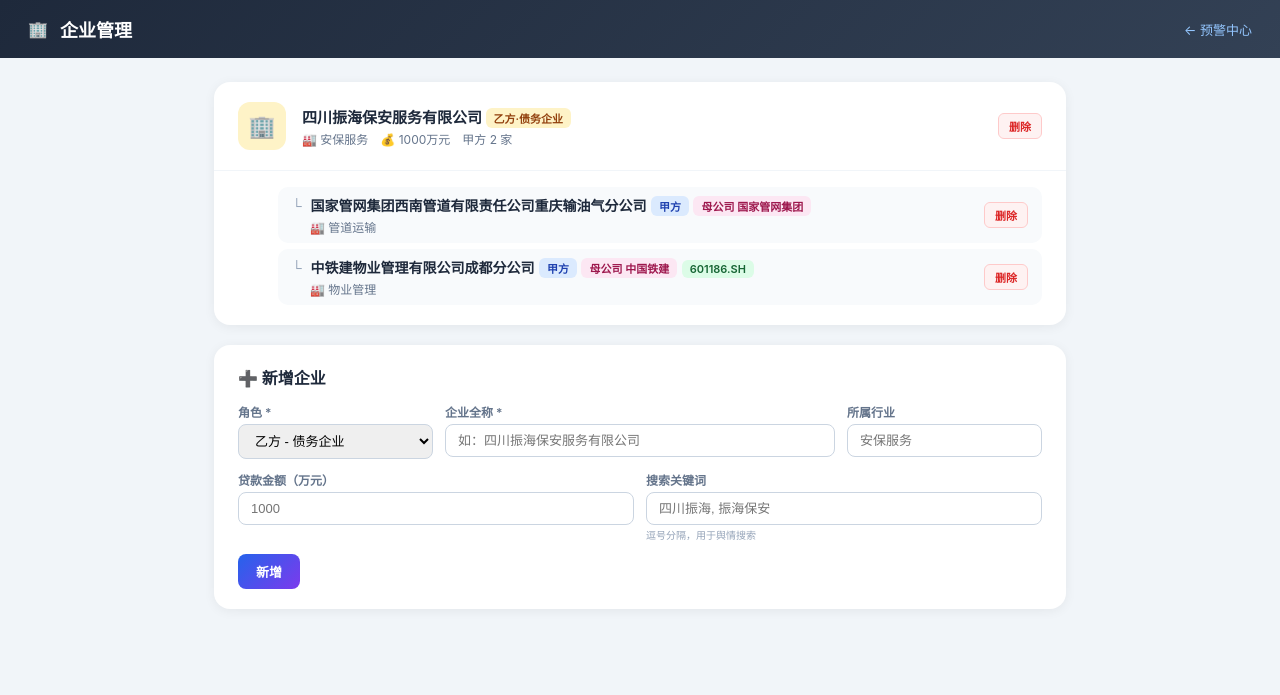
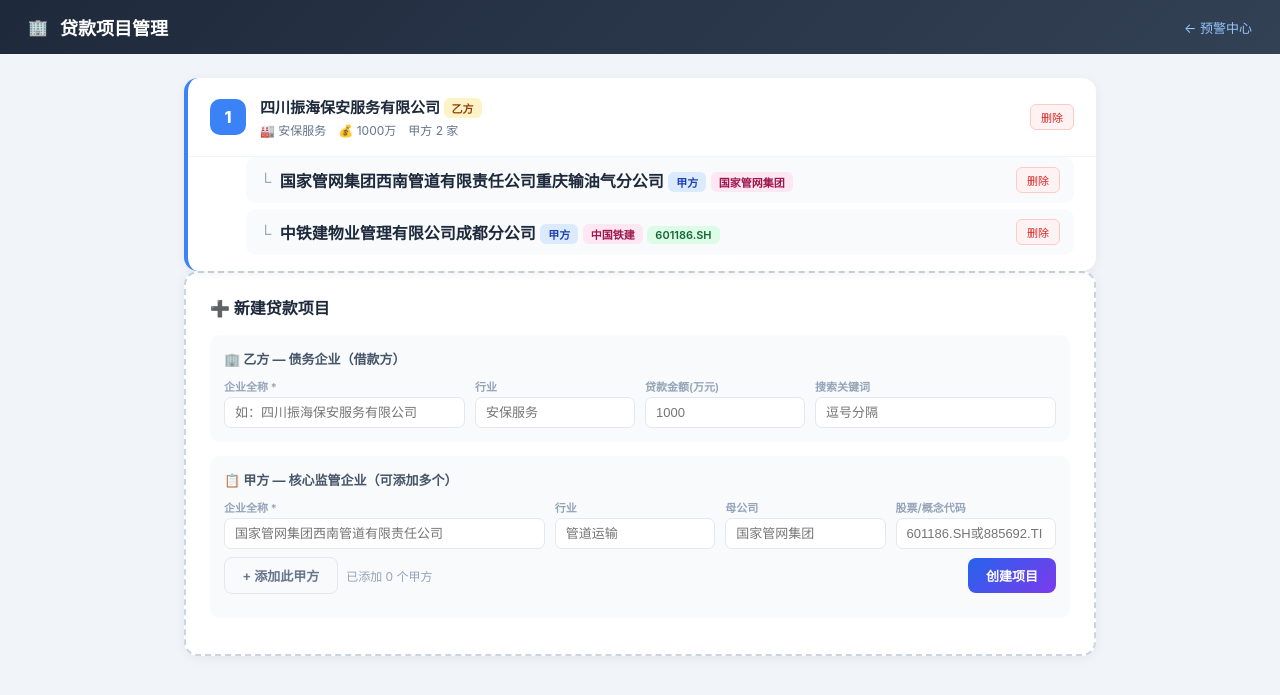
Before and after one commit to qipy2026/AIDeepresearch, a FastAPI app: page /enterprises in a window 1280 px wide. Shown: the top 695 px of the page. Run offline with FastAPI, Linux system fonts and the light colour scheme; some libraries are stand-ins or nearby versions.

Commit message:
feat: project-based batch entry — debtor+parties in one form
- '新建贷款项目' form: enter debtor + multiple parties at once
- Party preview with inline add/remove before submit
- Color-coded project cards (8-color palette)
- Clean project grid layout with sequence numbers
Co-Authored-By: Claude <noreply@anthropic.com>

```diff
--- a/backend/src/templates/enterprises.html
+++ b/backend/src/templates/enterprises.html
@@ -3,246 +3,234 @@
 <head>
 <meta charset="utf-8">
 <meta name="viewport" content="width=device-width, initial-scale=1">
-<title>企业管理 - 贷后监管</title>
+<title>贷款项目管理 - 贷后监管</title>
 <style>
 * { box-sizing: border-box; margin: 0; padding: 0; }
 body { font-family: -apple-system, BlinkMacSystemFont, 'Segoe UI', sans-serif; background: #f1f5f9; color: #1e293b; }
-.header { background: linear-gradient(135deg, #1e293b, #334155); color: #fff; padding: 16px 28px; display: flex; align-items: center; gap: 12px; }
-.header h1 { font-size: 18px; font-weight: 700; }
-.container { max-width: 900px; margin: 0 auto; padding: 24px; }
+.header { background: linear-gradient(135deg,#1e293b,#334155); color:#fff; padding:14px 28px; display:flex; align-items:center; gap:12px; }
+.header h1 { font-size:18px; font-weight:700; }
+a.back { color:#93c5fd; font-size:13px; text-decoration:none; }
+.container { max-width:960px; margin:0 auto; padding:24px; }
 
-/* 项目卡片 */
-.project-card { background: #fff; border-radius: 16px; margin-bottom: 20px; box-shadow: 0 2px 12px rgba(0,0,0,.06); overflow: hidden; }
-.project-header { padding: 20px 24px; display: flex; align-items: center; gap: 16px; border-bottom: 1px solid #f1f5f9; }
-.project-icon { width: 48px; height: 48px; border-radius: 12px; display: flex; align-items: center; justify-content: center; font-size: 22px; }
-.project-icon.debtor { background: #fef3c7; }
-.project-body { padding: 16px 24px 20px; }
-.project-row { display: flex; align-items: center; justify-content: space-between; padding: 10px 0; }
-.project-row + .project-row { border-top: 1px solid #f8fafc; }
-.project-name { font-weight: 600; font-size: 14px; }
-.project-meta { font-size: 12px; color: #64748b; display: flex; gap: 12px; margin-top: 2px; }
-.tag { display: inline-flex; padding: 2px 8px; border-radius: 6px; font-size: 11px; font-weight: 600; }
-.tag-debtor { background: #fef3c7; color: #92400e; }
-.tag-party-a { background: #dbeafe; color: #1e40af; }
-.tag-parent { background: #fce7f3; color: #9d174d; }
-.tag-stock { background: #dcfce7; color: #166534; }
+/* 项目网格 */
+.projects-grid { display:flex; flex-direction:column; gap:20px; }
+.project-card { background:#fff; border-radius:14px; box-shadow:0 2px 12px rgba(0,0,0,.06); overflow:hidden; border-left:4px solid #e2e8f0; }
+.project-card:nth-child(1) { border-left-color:#3b82f6; }
+.project-card:nth-child(2) { border-left-color:#8b5cf6; }
+.project-card:nth-child(3) { border-left-color:#06b6d4; }
+.project-card:nth-child(4) { border-left-color:#f59e0b; }
+.project-card:nth-child(5) { border-left-color:#10b981; }
+.project-card:nth-child(6) { border-left-color:#ef4444; }
+.project-card:nth-child(7) { border-left-color:#ec4899; }
+.project-card:nth-child(8) { border-left-color:#6366f1; }
 
-/* 甲方行（缩进） */
-.party-row { margin-left: 40px; padding: 8px 14px; background: #f8fafc; border-radius: 10px; display: flex; align-items: center; justify-content: space-between; gap: 12px; }
-.party-row + .party-row { margin-top: 6px; }
-.party-row .arrow { color: #94a3b8; font-size: 14px; margin-right: 4px; }
+.project-head { padding:18px 22px; display:flex; align-items:center; gap:14px; cursor:pointer; }
+.project-head:hover { background:#fafbfc; }
+.project-head .num { width:36px; height:36px; border-radius:10px; display:flex; align-items:center; justify-content:center; font-weight:800; font-size:16px; color:#fff; }
+.project-head .info { flex:1; }
+.project-head .info .name { font-weight:700; font-size:15px; }
+.project-head .info .meta { font-size:12px; color:#64748b; display:flex; gap:12px; margin-top:3px; }
+.project-body { padding:0 22px 16px 22px; border-top:1px solid #f1f5f9; }
 
-/* 表单 */
-.add-card { background: #fff; border-radius: 16px; padding: 20px 24px; box-shadow: 0 2px 12px rgba(0,0,0,.06); }
-.add-card h2 { font-size: 16px; margin-bottom: 14px; display: flex; align-items: center; gap: 8px; }
-.form-row { display: flex; gap: 12px; margin-bottom: 12px; flex-wrap: wrap; }
-.form-field { flex: 1; min-width: 180px; }
-.form-field label { display: block; font-size: 12px; font-weight: 600; color: #64748b; margin-bottom: 4px; }
-.form-field input, .form-field select { width: 100%; padding: 8px 12px; border: 1px solid #cbd5e1; border-radius: 8px; font-size: 13px; }
-.form-field input:focus, .form-field select:focus { outline: none; border-color: #3b82f6; box-shadow: 0 0 0 3px rgba(59,130,246,.1); }
-.form-field .hint { font-size: 10px; color: #94a3b8; margin-top: 2px; }
+/* 甲方行 */
+.party-row { margin-left:36px; padding:10px 14px; background:#f8fafc; border-radius:10px; display:flex; align-items:center; justify-content:space-between; gap:10px; }
+.party-row + .party-row { margin-top:6px; }
+.party-row .arrow { color:#94a3b8; margin-right:4px; }
 
-.btn { padding: 8px 18px; border-radius: 8px; font-size: 13px; font-weight: 600; cursor: pointer; border: none; transition: .15s; }
-.btn-primary { background: linear-gradient(135deg,#2563eb,#7c3aed); color: #fff; }
-.btn-primary:hover { opacity: 0.9; }
-.btn-sm { padding: 4px 10px; font-size: 11px; border-radius: 6px; background: #fef2f2; color: #dc2626; border: 1px solid #fecaca; cursor: pointer; }
-.btn-ghost { background: none; border: 1px solid #cbd5e1; color: #64748b; }
-.empty { text-align: center; padding: 60px 20px; color: #94a3b8; }
-.empty .icon { font-size: 48px; margin-bottom: 12px; }
+.tag { display:inline-flex; padding:2px 8px; border-radius:6px; font-size:11px; font-weight:600; }
+.tag-debtor { background:#fef3c7; color:#92400e; }
+.tag-party-a { background:#dbeafe; color:#1e40af; }
+.tag-parent { background:#fce7f3; color:#9d174d; }
+.tag-stock { background:#dcfce7; color:#166534; }
 
-.msg { padding: 8px 14px; border-radius: 8px; font-size: 13px; margin-top: 10px; display: none; }
-.msg.ok { display: block; background: #dcfce7; color: #166534; }
-.msg.err { display: block; background: #fee2e2; color: #991b1b; }
+.btn-sm { padding:4px 10px; font-size:11px; border-radius:6px; background:#fef2f2; color:#dc2626; border:1px solid #fecaca; cursor:pointer; }
 
-a.back { color: #93c5fd; font-size: 13px; text-decoration: none; }
+/* 新建项目表单 */
+.add-card { background:#fff; border-radius:14px; padding:22px 24px; box-shadow:0 2px 12px rgba(0,0,0,.06); border:2px dashed #cbd5e1; }
+.add-card h2 { font-size:16px; margin-bottom:16px; }
+.form-section { margin-bottom:14px; padding:14px; background:#f8fafc; border-radius:10px; }
+.form-section h3 { font-size:13px; font-weight:700; margin-bottom:10px; color:#475569; display:flex; align-items:center; gap:6px; }
+.form-row { display:flex; gap:10px; flex-wrap:wrap; }
+.form-field { flex:1; min-width:160px; }
+.form-field label { display:block; font-size:11px; font-weight:600; color:#94a3b8; margin-bottom:3px; }
+.form-field input, .form-field select { width:100%; padding:7px 10px; border:1px solid #e2e8f0; border-radius:7px; font-size:13px; background:#fff; }
+.form-field input:focus, .form-field select:focus { outline:none; border-color:#3b82f6; }
+.hint { font-size:10px; color:#cbd5e1; margin-top:2px; }
+
+.btn { padding:8px 18px; border-radius:8px; font-size:13px; font-weight:600; cursor:pointer; border:none; }
+.btn-primary { background:linear-gradient(135deg,#2563eb,#7c3aed); color:#fff; }
+.btn-primary:hover { opacity:.9; }
+.btn-outline { background:transparent; border:1px solid #e2e8f0; color:#64748b; }
+.btn-outline:hover { border-color:#3b82f6; color:#3b82f6; }
+
+.msg { padding:8px 14px; border-radius:8px; font-size:13px; margin-top:10px; display:none; }
+.msg.ok { display:block; background:#dcfce7; color:#166534; }
+.msg.err { display:block; background:#fee2e2; color:#991b1b; }
+.empty { text-align:center; padding:60px 20px; color:#94a3b8; }
 </style>
 </head>
 <body>
 
 <div class="header">
-  <span>🏢</span><h1>企业管理</h1>
+  <span>🏢</span><h1>贷款项目管理</h1>
   <span style="flex:1"></span>
   <a class="back" href="/warnings">← 预警中心</a>
 </div>
 
 <div class="container">
-  <!-- 项目列表（卡片式） -->
-  <div id="projectList"></div>
+  <!-- 项目列表 -->
+  <div class="projects-grid" id="projectList"></div>
 
-  <!-- 新增 -->
+  <!-- 新建项目（一次性录入乙方+多个甲方） -->
   <div class="add-card">
-    <h2>➕ 新增企业</h2>
-    <form id="addForm" onsubmit="addEnterprise(event)">
+    <h2>➕ 新建贷款项目</h2>
+
+    <div class="form-section">
+      <h3>🏢 乙方 — 债务企业（借款方）</h3>
       <div class="form-row">
-        <div class="form-field">
-          <label>角色 *</label>
-          <select id="role" onchange="onRoleChange()">
-            <option value="乙方">乙方 - 债务企业</option>
-            <option value="甲方">甲方 - 核心监管企业</option>
-          </select>
-        </div>
-        <div class="form-field" style="flex:2">
-          <label>企业全称 *</label>
-          <input id="name" placeholder="如：四川振海保安服务有限公司" required>
-        </div>
-        <div class="form-field">
-          <label>所属行业</label>
-          <input id="industry" placeholder="安保服务">
-        </div>
+        <div class="form-field" style="flex:2"><label>企业全称 *</label><input id="debtorName" placeholder="如：四川振海保安服务有限公司"></div>
+        <div class="form-field"><label>行业</label><input id="debtorIndustry" placeholder="安保服务"></div>
+        <div class="form-field"><label>贷款金额(万元)</label><input id="debtorAmount" type="number" placeholder="1000"></div>
+        <div class="form-field" style="flex:2"><label>搜索关键词</label><input id="debtorKW" placeholder="逗号分隔"></div>
       </div>
+    </div>
+
+    <div class="form-section">
+      <h3>📋 甲方 — 核心监管企业（可添加多个）</h3>
       <div class="form-row">
-        <div class="form-field" id="debtorField" style="display:none">
-          <label>关联的债务企业（乙方）</label>
-          <input id="debtor" placeholder="属于哪个贷款项目">
-        </div>
-        <div class="form-field" id="loanField">
-          <label>贷款金额（万元）</label>
-          <input id="loanAmount" type="number" placeholder="1000" step="0.01">
-        </div>
-        <div class="form-field" id="parentField" style="display:none">
-          <label>母公司</label>
-          <input id="parent" placeholder="如：中国铁建">
-          <div class="hint">有则填，无风险时可追溯</div>
-        </div>
-        <div class="form-field" id="stockField" style="display:none">
-          <label>母公司股票/概念代码</label>
-          <input id="parentStockCode" placeholder="601186.SH 或 885692.TI">
-          <div class="hint">上市公司填股票代码，否则填概念指数</div>
-        </div>
-        <div class="form-field">
-          <label>搜索关键词</label>
-          <input id="keywords" placeholder="四川振海, 振海保安">
-          <div class="hint">逗号分隔，用于舆情搜索</div>
-        </div>
+        <div class="form-field" style="flex:2"><label>企业全称 *</label><input id="partyName" placeholder="国家管网集团西南管道有限责任公司"></div>
+        <div class="form-field"><label>行业</label><input id="partyIndustry" placeholder="管道运输"></div>
+        <div class="form-field"><label>母公司</label><input id="partyParent" placeholder="国家管网集团"></div>
+        <div class="form-field"><label>股票/概念代码</label><input id="partyStock" placeholder="601186.SH或885692.TI"></div>
       </div>
-      <button type="submit" class="btn btn-primary">新增</button>
-    </form>
+      <div style="margin-top:8px;display:flex;gap:8px;align-items:center;">
+        <button type="button" class="btn btn-outline" onclick="addParty()">+ 添加此甲方</button>
+        <span style="font-size:12px;color:#94a3b8;" id="partyCount">已添加 0 个甲方</span>
+        <span style="flex:1"></span>
+        <button type="button" class="btn btn-primary" onclick="submitProject()">创建项目</button>
+      </div>
+      <div id="partyPreview" style="margin-top:10px;display:flex;flex-direction:column;gap:4px;"></div>
+    </div>
+
     <div id="msg" class="msg"></div>
   </div>
 </div>
 
 <script>
 const API = 'http://127.0.0.1:8080';
+const COLORS = ['#3b82f6','#8b5cf6','#06b6d4','#f59e0b','#10b981','#ef4444','#ec4899','#6366f1'];
+let _pendingParties = [];
 
-function onRoleChange() {
-  const isA = document.getElementById('role').value === '甲方';
-  document.getElementById('debtorField').style.display = isA ? '' : 'none';
-  document.getElementById('parentField').style.display = isA ? '' : 'none';
-  document.getElementById('stockField').style.display = isA ? '' : 'none';
-  document.getElementById('loanField').style.display = isA ? 'none' : '';
+function addParty() {
+  const p = {
+    name: document.getElementById('partyName').value.trim(),
+    industry: document.getElementById('partyIndustry').value.trim(),
+    parent: document.getElementById('partyParent').value.trim(),
+    stock: document.getElementById('partyStock').value.trim(),
+  };
+  if (!p.name) return;
+  _pendingParties.push(p);
+  document.getElementById('partyName').value = '';
+  document.getElementById('partyIndustry').value = '';
+  document.getElementById('partyParent').value = '';
+  document.getElementById('partyStock').value = '';
+  renderPartyPreview();
 }
 
-async function addEnterprise(e) {
-  e.preventDefault();
-  const data = {
-    name: document.getElementById('name').value.trim(),
-    role: document.getElementById('role').value,
-    industry: document.getElementById('industry').value.trim(),
-    loan_amount: document.getElementById('loanAmount').value.trim(),
-    keywords: document.getElementById('keywords').value.trim(),
-    debtor: document.getElementById('debtor').value.trim(),
-    parent: document.getElementById('parent').value.trim(),
-    parent_stock_code: document.getElementById('parentStockCode').value.trim(),
-  };
-  if (!data.name) { showMsg('请输入企业全称', 'err'); return; }
-  try {
-    const resp = await fetch(API + '/api/enterprises', {
-      method: 'POST', headers: {'Content-Type':'application/json'}, body: JSON.stringify(data)
-    });
-    const r = await resp.json();
-    if (r.status === 'ok') { showMsg(`✅ ${data.name} 已添加`, 'ok'); document.getElementById('addForm').reset(); onRoleChange(); loadProjects(); }
-    else { showMsg(r.detail || '失败', 'err'); }
-  } catch(err) { showMsg('网络错误', 'err'); }
+function renderPartyPreview() {
+  document.getElementById('partyCount').textContent = `已添加 ${_pendingParties.length} 个甲方`;
+  document.getElementById('partyPreview').innerHTML = _pendingParties.map((p,i) => `
+    <div style="display:flex;align-items:center;gap:8px;padding:6px 10px;background:#fff;border-radius:6px;font-size:13px;">
+      <span style="color:#64748b;">${i+1}.</span>
+      <span style="font-weight:600;">${p.name}</span>
+      ${p.industry ? `<span style="color:#64748b;font-size:11px;">🏭 ${p.industry}</span>` : ''}
+      ${p.parent ? `<span style="color:#9d174d;font-size:11px;">母:${p.parent}</span>` : ''}
+      ${p.stock ? `<span style="color:#166534;font-size:11px;">${p.stock}</span>` : ''}
+      <span onclick="_pendingParties.splice(${i},1);renderPartyPreview()" style="margin-left:auto;cursor:pointer;color:#ef4444;font-size:16px;">×</span>
+    </div>
+  `).join('');
 }
 
-async function deleteEnterprise(name) {
-  if (!confirm(`删除 ${name}？`)) return;
-  await fetch(API + '/api/enterprises/' + encodeURIComponent(name), { method: 'DELETE' });
+async function submitProject() {
+  const debtor = {
+    name: document.getElementById('debtorName').value.trim(),
+    industry: document.getElementById('debtorIndustry').value.trim(),
+    loan_amount: document.getElementById('debtorAmount').value.trim(),
+    keywords: document.getElementById('debtorKW').value.trim(),
+  };
+  if (!debtor.name) { showMsg('请输入乙方企业名称', 'err'); return; }
+  if (!_pendingParties.length) { showMsg('请至少添加一个甲方', 'err'); return; }
+
+  let ok = 0;
+  // 1. 创建乙方
+  try {
+    const r = await fetch(API+'/api/enterprises',{method:'POST',headers:{'Content-Type':'application/json'},
+      body:JSON.stringify({...debtor, role:'乙方'})});
+    if ((await r.json()).status === 'ok') ok++;
+  } catch(e) {}
+  // 2. 创建甲方
+  for (const p of _pendingParties) {
+    try {
+      const r = await fetch(API+'/api/enterprises',{method:'POST',headers:{'Content-Type':'application/json'},
+        body:JSON.stringify({name:p.name, role:'甲方', industry:p.industry, debtor:debtor.name, parent:p.parent, parent_stock_code:p.stock, keywords:''})});
+      if ((await r.json()).status === 'ok') ok++;
+    } catch(e) {}
+  }
+  showMsg(`✅ 项目创建完成：${ok}家企业`, 'ok');
+  _pendingParties = []; renderPartyPreview();
+  document.getElementById('debtorName').value = '';
+  document.getElementById('debtorIndustry').value = '';
+  document.getElementById('debtorAmount').value = '';
+  document.getElementById('debtorKW').value = '';
   loadProjects();
 }
 
-function showMsg(text, type) {
-  const m = document.getElementById('msg');
-  m.textContent = text; m.className = 'msg ' + type;
-  setTimeout(() => m.className = 'msg', 3000);
-}
+async function deleteEnterprise(name) { if(confirm(`删除 ${name}？`)){await fetch(API+'/api/enterprises/'+encodeURIComponent(name),{method:'DELETE'});loadProjects();}}
+function showMsg(text, type) { const m=document.getElementById('msg'); m.textContent=text; m.className='msg '+type; setTimeout(()=>m.className='msg',3000); }
 
-// ── 项目视图（乙方 + 下级甲方）──
 async function loadProjects() {
-  const resp = await fetch(API + '/api/enterprises');
+  const resp = await fetch(API+'/api/enterprises');
   const data = await resp.json();
   const all = data.enterprises || [];
-  const debtors = all.filter(e => e.role === '乙方');
-  const parties = all.filter(e => e.role === '甲方');
+  const debtors = all.filter(e=>e.role==='乙方');
+  const parties = all.filter(e=>e.role==='甲方');
 
   if (!all.length) {
-    document.getElementById('projectList').innerHTML = '<div class="empty"><div class="icon">📋</div><p>暂无企业，请添加</p></div>';
+    document.getElementById('projectList').innerHTML = '<div class="empty"><p style="font-size:48px;">📋</p><p>暂无项目，请创建</p></div>';
     return;
   }
 
-  let html = '';
-  debtors.forEach(d => {
-    const linked = parties.filter(p => p.debtor === d.name);
-    html += `<div class="project-card">
-      <div class="project-header">
-        <div class="project-icon debtor">🏢</div>
-        <div style="flex:1">
-          <div style="font-weight:700;font-size:15px;">${d.name}
-            <span class="tag tag-debtor">乙方·债务企业</span>
-          </div>
-          <div class="project-meta">
-            ${d.industry ? `<span>🏭 ${d.industry}</span>` : ''}
-            ${d.loan_amount ? `<span>💰 ${d.loan_amount}万元</span>` : ''}
+  document.getElementById('projectList').innerHTML = debtors.map((d,i) => {
+    const linked = parties.filter(p=>p.debtor===d.name);
+    return `<div class="project-card">
+      <div class="project-head">
+        <div class="num" style="background:${COLORS[i%COLORS.length]}">${i+1}</div>
+        <div class="info">
+          <div class="name">${d.name} <span class="tag tag-debtor">乙方</span></div>
+          <div class="meta">
+            ${d.industry?`<span>🏭 ${d.industry}</span>`:''}
+            ${d.loan_amount?`<span>💰 ${d.loan_amount}万</span>`:''}
             <span>甲方 ${linked.length} 家</span>
           </div>
         </div>
-        <button class="btn btn-sm" onclick="deleteEnterprise('${d.name.replace(/'/g,"\\'")}')">删除</button>
+        <button class="btn-sm" onclick="deleteEnterprise('${d.name.replace(/'/g,"\\'")}')">删除</button>
       </div>
       <div class="project-body">
-        ${linked.length ? linked.map(p => `
+        ${linked.length ? linked.map(p=>`
           <div class="party-row">
-            <div>
-              <span class="arrow">└</span>
-              <span class="project-name">${p.name}</span>
-              <span class="tag tag-party-a">甲方</span>
-              ${p.parent ? `<span class="tag tag-parent">母公司 ${p.parent}</span>` : ''}
-              ${p.parent_stock_code ? `<span class="tag tag-stock">${p.parent_stock_code}</span>` : ''}
-              <div class="project-meta" style="margin-left:18px;">🏭 ${p.industry||'未填'}</div>
+            <div style="flex:1">
+              <span class="arrow">└</span> <b>${p.name}</b> <span class="tag tag-party-a">甲方</span>
+              ${p.parent?`<span class="tag tag-parent">${p.parent}</span>`:''}
+              ${p.parent_stock_code?`<span class="tag tag-stock">${p.parent_stock_code}</span>`:''}
             </div>
-            <button class="btn btn-sm" onclick="deleteEnterprise('${p.name.replace(/'/g,"\\'")}')">删除</button>
+            <button class="btn-sm" onclick="deleteEnterprise('${p.name.replace(/'/g,"\\'")}')">删除</button>
           </div>
-        `).join('') : '<div class="party-row" style="color:#94a3b8;">暂无关联甲方，请添加</div>'}
-        ${d.core_parties && d.core_parties.length ? '' : ''}
+        `).join('') : '<div class="party-row" style="color:#94a3b8;">暂无甲方</div>'}
       </div>
     </div>`;
-  });
-
-  // 未关联的甲方
-  const unlinked = parties.filter(p => !p.debtor);
-  if (unlinked.length) {
-    html += `<div class="project-card" style="opacity:0.7;">
-      <div class="project-header">
-        <div style="font-weight:700;font-size:15px;color:#64748b;">📋 未关联的甲方（${unlinked.length}家）</div>
-      </div>
-      <div class="project-body">
-        ${unlinked.map(p => `
-          <div class="party-row">
-            <div>
-              <span class="project-name">${p.name}</span>
-              <span class="tag tag-party-a">甲方</span>
-              ${p.parent ? `<span class="tag tag-parent">母公司 ${p.parent}</span>` : ''}
-            </div>
-            <button class="btn btn-sm" onclick="deleteEnterprise('${p.name.replace(/'/g,"\\'")}')">删除</button>
-          </div>
-        `).join('')}
-      </div>
-    </div>`;
-  }
-
-  document.getElementById('projectList').innerHTML = html;
+  }).join('');
 }
 
-onRoleChange();
 loadProjects();
 </script>
 </body>
```
